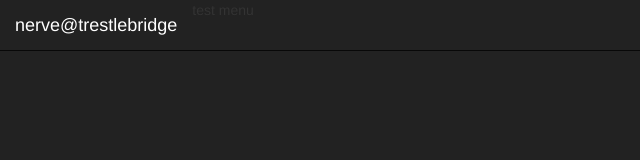
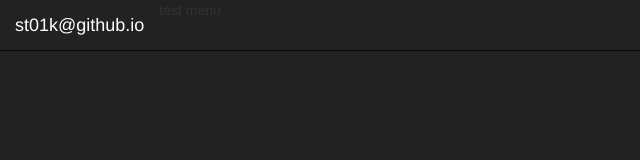
Before and after one commit to st01k/st01k.github.io, a plain HTML site: page index.html in a window 1280 px wide. Shown: the full height of the page, 0-640 px from the left. Drawn offline with Linux system fonts and the light colour scheme.

```diff
--- a/index.html
+++ b/index.html
@@ -1,7 +1,7 @@
 <!DOCTYPE html>
 <html>
 <head>
-	<title>nerve@trestlebridge</title>
+	<title>st01k@github.io</title>
 
 	<!-- JS -->
 	<script type="text/javascript" src="./resources/jquery.js"></script>
@@ -20,7 +20,7 @@
 	<header>
 		<nav class="navbar navbar-default navbar-fixed-top navbar-inverse">
 			<div class="container-fluid">
-				<a id="brand" class="navbar-brand" href="index.html">nerve@trestlebridge</a>
+				<a id="brand" class="navbar-brand" href="index.html">st01k@github.io</a>
 				<div class="collapse navbar-collapse" id="menu">
 					<ul class="nav navbar-nav">
 						test menu
```
